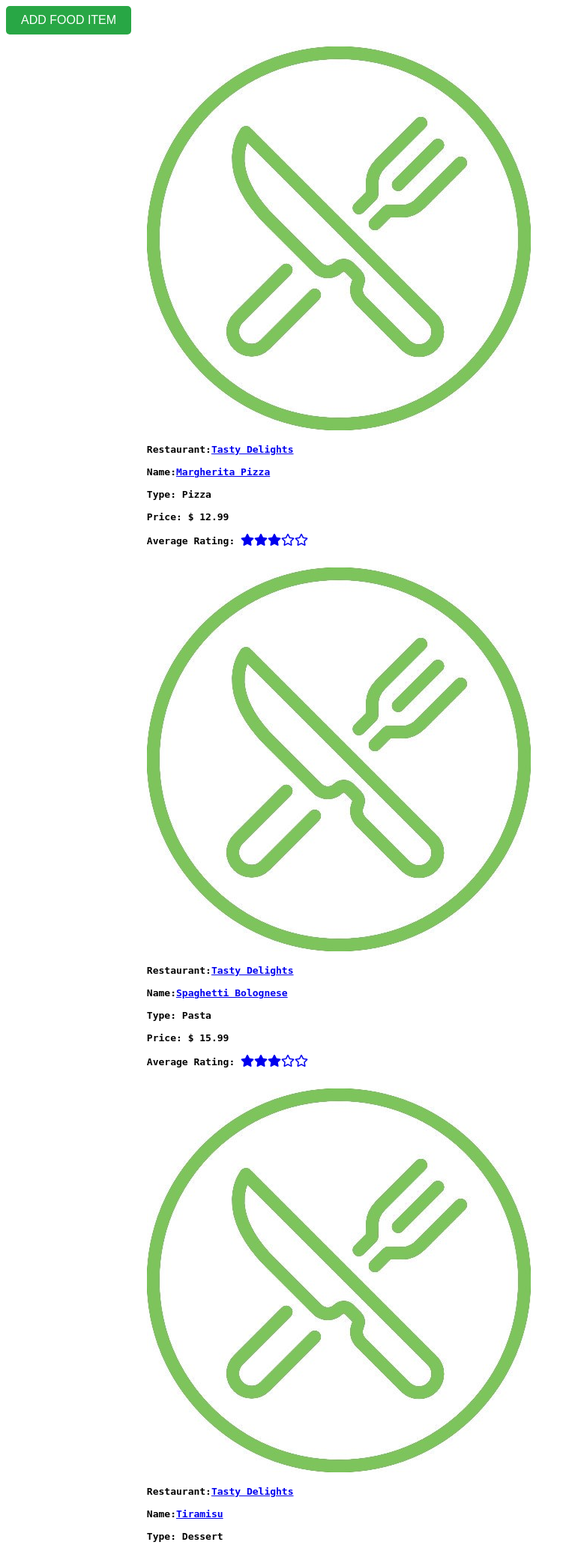
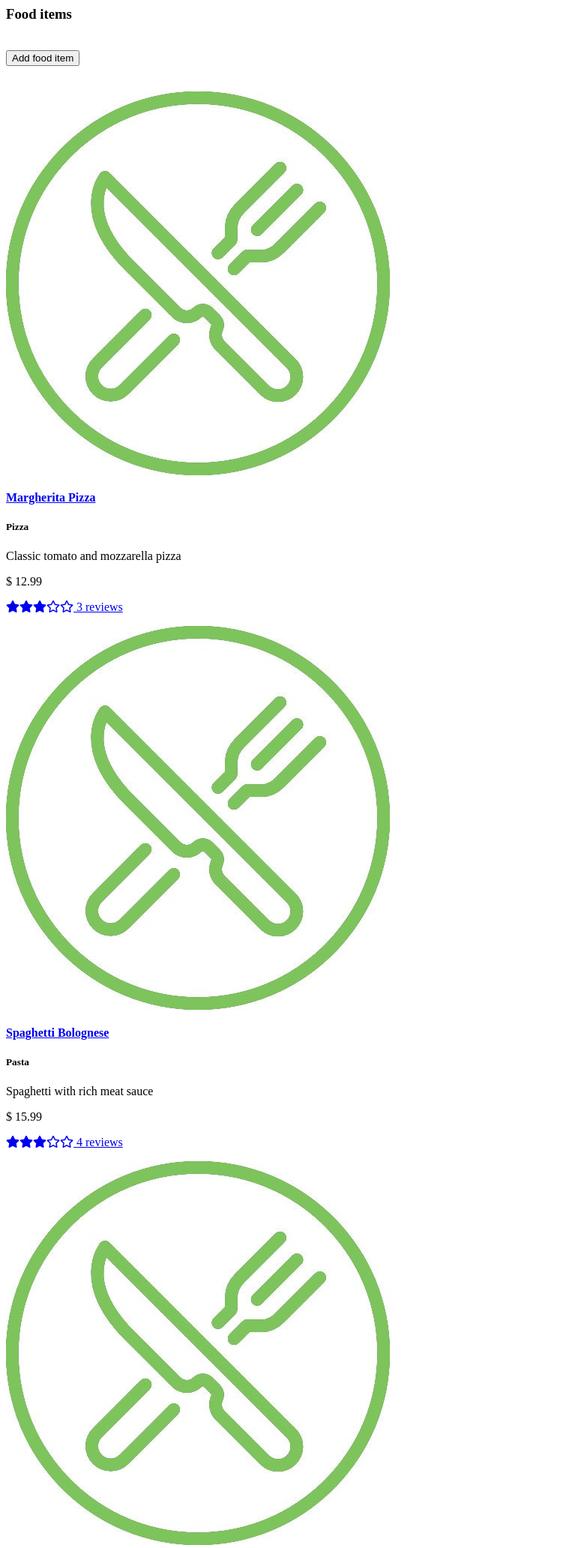
Before and after one commit to katelyn-candee/web_based_apps_group_project, a PHP site: page /food-view.php in a window 1280 px wide. Shown: the top 2065 px of the page at 75% size, without its empty margins (0-763 px from the left). Run offline with PHP 8.4, Linux system fonts and the light colour scheme; data comes from the database, SQL or seed files in the repository.

Commit message:
Missed one

```diff
--- a/food/food-view.php
+++ b/food/food-view.php
@@ -58,33 +58,44 @@ $restaurant_id = $_GET['restaurant'];
 <?php
 	}
 }else{
-		$query = "SELECT f.food_item_id, f.restaurant_id, f.name, rest.name AS 'r_name', f.description, f.type, f.price, f.photo, ifnull(AVG(r.rating),0) AS 'rating' FROM food_item as f left JOIN review as r ON f.food_item_id = r.food_item_id join restaurant as rest on f.restaurant_id = rest.restaurant_id
-		GROUP BY food_item_id, restaurant_id, name, description, type, price, photo, r_name;";
+		$query = "SELECT f.food_item_id, f.restaurant_id, f.name, f.description, f.type, f.price, f.photo, rest.name AS r_name, ifnull(AVG(r.rating),0) AS rating, COUNT(r.rating) as num_reviews FROM food_item as f LEFT JOIN review as r ON f.food_item_id = r.food_item_id LEFT JOIN restaurant as rest on f.restaurant_id = rest.restaurant_id GROUP BY food_item_id;
+	";
 
 	$result = $conn->query($query);
 	if(!$result) die($conn->error);
 
 	$rows = $result->num_rows;
 ?>
+<div id='food-items-list' class='container-fluid card'>
+	<div class='row'>
+		<div class='col-sm-12'>
+			<h3>Food items</h3><br>
+			<form action='food-add.php' method='post' style='text-align:left'>
+				<button>Add food item</button>
+			</form>
+			<br>
+		</div>
+	</div>
 
-	<form action='food-add.php' method='post'>
-		<button style="padding: 10px 20px; font-size: 16px; background-color: #28a745; color: white; border: none; border-radius: 5px; cursor: pointer;">ADD FOOD ITEM</button>
-	</form>
 
 <?php
 	for($j=0; $j<$rows; ++$j){
 		$row = $result->fetch_array(MYSQLI_ASSOC);
 ?>
-
-		<pre>
-			<img src="<?php echo $row['photo']; ?>" alt="Food Image"><br>
-			<strong>Restaurant:<a href="../restaurants/restaurant-details.php?restaurant=<?php echo $row['restaurant_id']; ?>"><?php echo $row['r_name']; ?></a></strong><br>
-			<strong>Name:<a href="food-details.php?food_item_id=<?php echo $row['food_item_id']; ?>"><?php echo $row['name']; ?></a></strong><br>
-			<strong>Type: <?php echo $row['type']; ?></strong><br>
-			<strong>Price: $ <?php echo $row['price']; ?></strong><br>
-			<strong>Average Rating: <a href="../reviews/review-list.php?food_item=<?php echo $row['food_item_id']; ?>"><?php echo displayStarRating($row['rating']); ?></a></strong>
-		</pre>
-
+		<div class='row card'>
+			<div class='col-sm-6'>
+				<img src="../<?php echo $row['photo']; ?>"><br>
+			</div>
+			<div class='col-sm-4' style='text-align:left'>
+				<a href="food-details.php?food_item_id=<?php echo $row['food_item_id']; ?>">
+				<h4><?php echo $row['name']; ?></h4></a>
+				<h5><?php echo $row['type']; ?></h5>
+				<p><?php echo $row['description']; ?></p>
+				<p>$ <?php echo $row['price']; ?></p>
+				<p>
+				<a href="../reviews/review-list.php?food_item=<?php echo $row['food_item_id']; ?>"><?php echo displayStarRating($row['rating'])." ".$row['num_reviews']." reviews"; ?></a></p>
+			</div>
+		</div>
 <?php
 	}
 }
```
